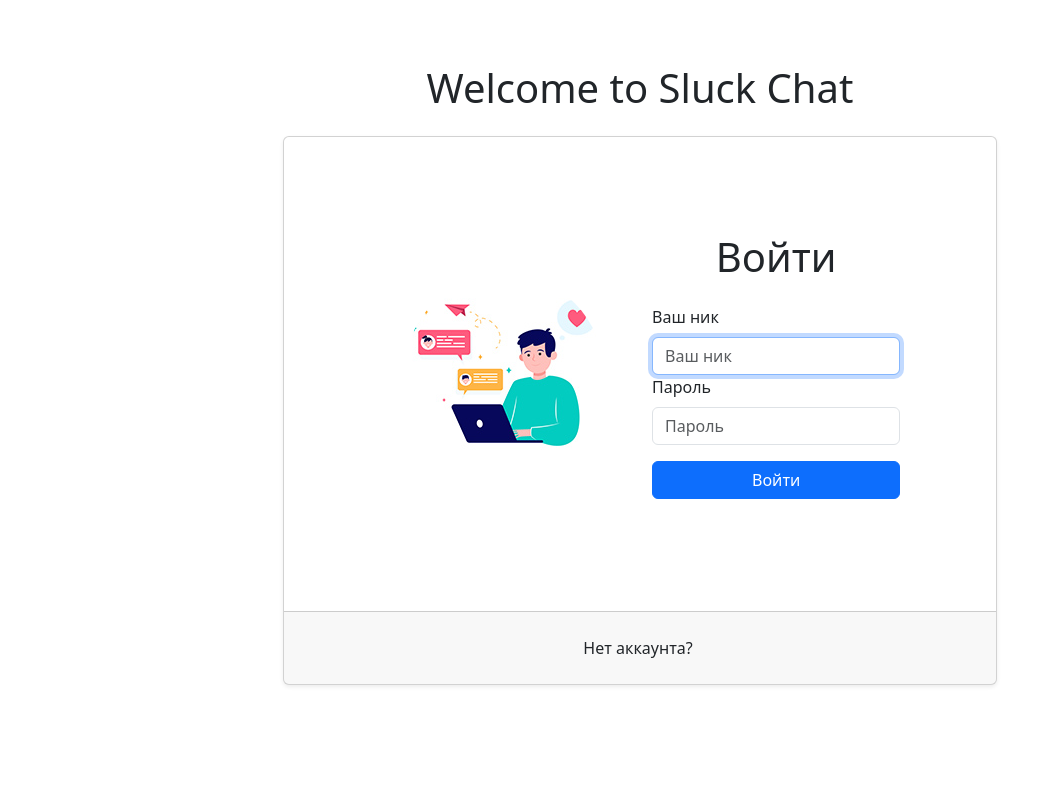
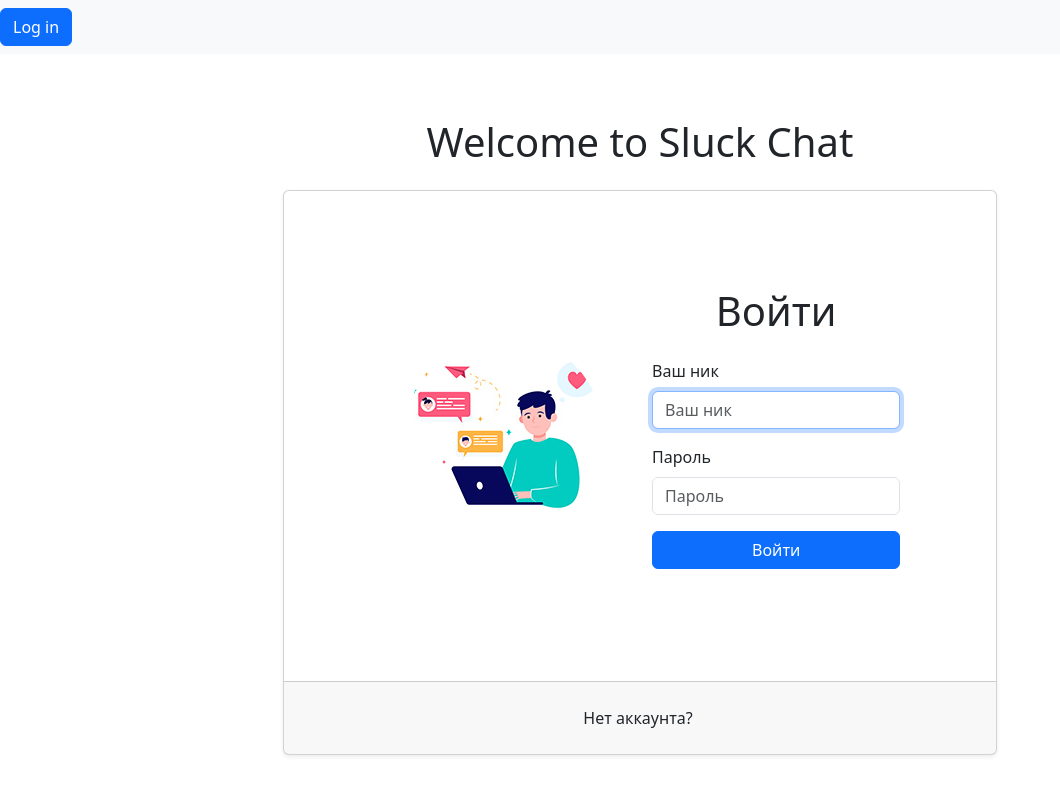
Before and after one commit to Jekaterina111/frontend-project-12, a React (Create React App) app in the folder frontend/: page /login in a window 1280 px wide. Shown: the top 794 px of the page, without its empty margins (0-1060 px from the left). Built offline with nearby package versions, Linux system fonts and the light colour scheme.

Commit message:
add login button

```diff
--- a/frontend/package.json
+++ b/frontend/package.json
@@ -51,6 +51,7 @@
     "eslint-plugin-import": "^2.28.1",
     "eslint-plugin-jsx-a11y": "^6.7.1",
     "eslint-plugin-react": "^7.33.2",
-    "eslint-plugin-react-hooks": "^4.6.0"
+    "eslint-plugin-react-hooks": "^4.6.0",
+    "prettier": "3.0.3"
   }
 }
--- a/frontend/src/components/App.jsx
+++ b/frontend/src/components/App.jsx
@@ -1,9 +1,13 @@
 import React, { useState, useMemo } from 'react';
-import { BrowserRouter, Routes, Route } from 'react-router-dom';
+import {
+  BrowserRouter as Router, Routes, Route, Link, Navigate, useLocation,
+} from 'react-router-dom';
+import { Button, Navbar } from 'react-bootstrap';
 import LoginPage from './LoginPage';
 import ErrorPage from './ErrorPage';
 import PrivatePage from './PrivatePage';
 import AuthContext from '../contexts/index.jsx';
+import useAuth from '../hooks/index.jsx';
 
 const AuthProvider = ({ children }) => {
   const [loggedIn, setLoggedIn] = useState(false);
@@ -22,18 +26,48 @@ const AuthProvider = ({ children }) => {
   );
 };
 
+const PrivateRoute = ({ children }) => {
+  const auth = useAuth();
+  const location = useLocation();
+
+  return (
+    auth.loggedIn ? children : <Navigate to="/login" state={{ from: location }} />
+  );
+};
+const AuthButton = () => {
+  const auth = useAuth();
+  const location = useLocation();
+
+  return (
+    auth.loggedIn
+      ? <Button onClick={auth.logOut}>Log out</Button>
+      : <Button as={Link} to="/login" state={{ from: location }}>Log in</Button>
+  );
+};
+
 const App = () => (
   <AuthProvider>
-    <div className="container p-3">
-      <h1 className="text-center mt-5 mb-4">Welcome to Sluck Chat</h1>
-      <BrowserRouter>
+    <Router>
+      <Navbar bg="light" expand="lg">
+        <AuthButton />
+      </Navbar>
+      <div className="container p-3">
+        <h1 className="text-center mt-5 mb-4">Welcome to Sluck Chat</h1>
         <Routes>
-          <Route exact path="/login" element={<LoginPage />} />
-          <Route exact path="/" element={<PrivatePage />} />
-          <Route exact path="/error" element={<ErrorPage />} />
+          <Route path="/login" element={<LoginPage />} />
+          <Route path="/" element={null} />
+          <Route path="/error" element={<ErrorPage />} />
+          <Route
+            path="/private"
+            element={(
+              <PrivateRoute>
+                <PrivatePage />
+              </PrivateRoute>
+            )}
+          />
         </Routes>
-      </BrowserRouter>
-    </div>
+      </div>
+    </Router>
   </AuthProvider>
 );
 
--- a/frontend/src/components/LoginPage.jsx
+++ b/frontend/src/components/LoginPage.jsx
@@ -4,7 +4,7 @@ import { useFormik } from 'formik';
 import {
   Button, Form, Card, Container, Row, Col,
 } from 'react-bootstrap';
-import { useNavigate } from 'react-router-dom';
+import { useNavigate, useLocation } from 'react-router-dom';
 import * as Yup from 'yup';
 import useAuth from '../hooks/index.jsx';
 import routes from '../routes.js';
@@ -25,6 +25,7 @@ const LoginPage = () => {
   const [authFailed, setAuthFailed] = useState(false);
   const inputRef = useRef();
   const navigate = useNavigate();
+  const location = useLocation();
 
   const formik = useFormik({
     initialValues: {
@@ -39,7 +40,7 @@ const LoginPage = () => {
         const res = await axios.post(routes.loginPath(), values);
         auth.login();
         localStorage.setItem('userInfo', JSON.stringify(res.data));
-        navigate('/');
+        navigate(location.state?.from || '/');
       } catch (err) {
         formik.setSubmitting(false);
         if (err.isAxiosError && err.response.status === 401) {
@@ -84,7 +85,7 @@ const LoginPage = () => {
                           ref={inputRef}
                         />
                       </Form.Group>
-                      <Form.Group>
+                      <Form.Group className="mt-3">
                         <Form.Label htmlFor="password">Пароль</Form.Label>
                         <Form.Control
                           type="password"
```
Also changed, not shown: 1 other file (tests, documents, lock files or other folders).
